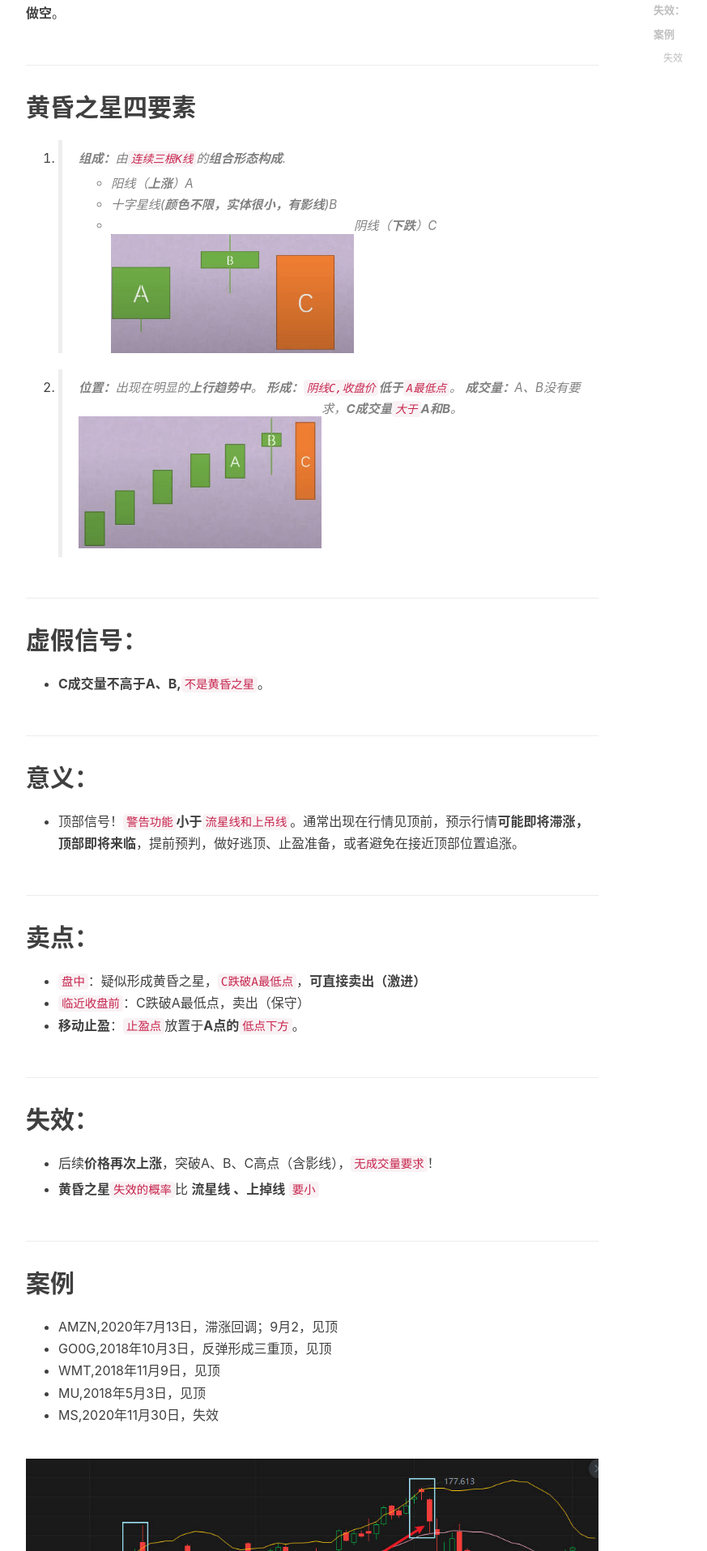
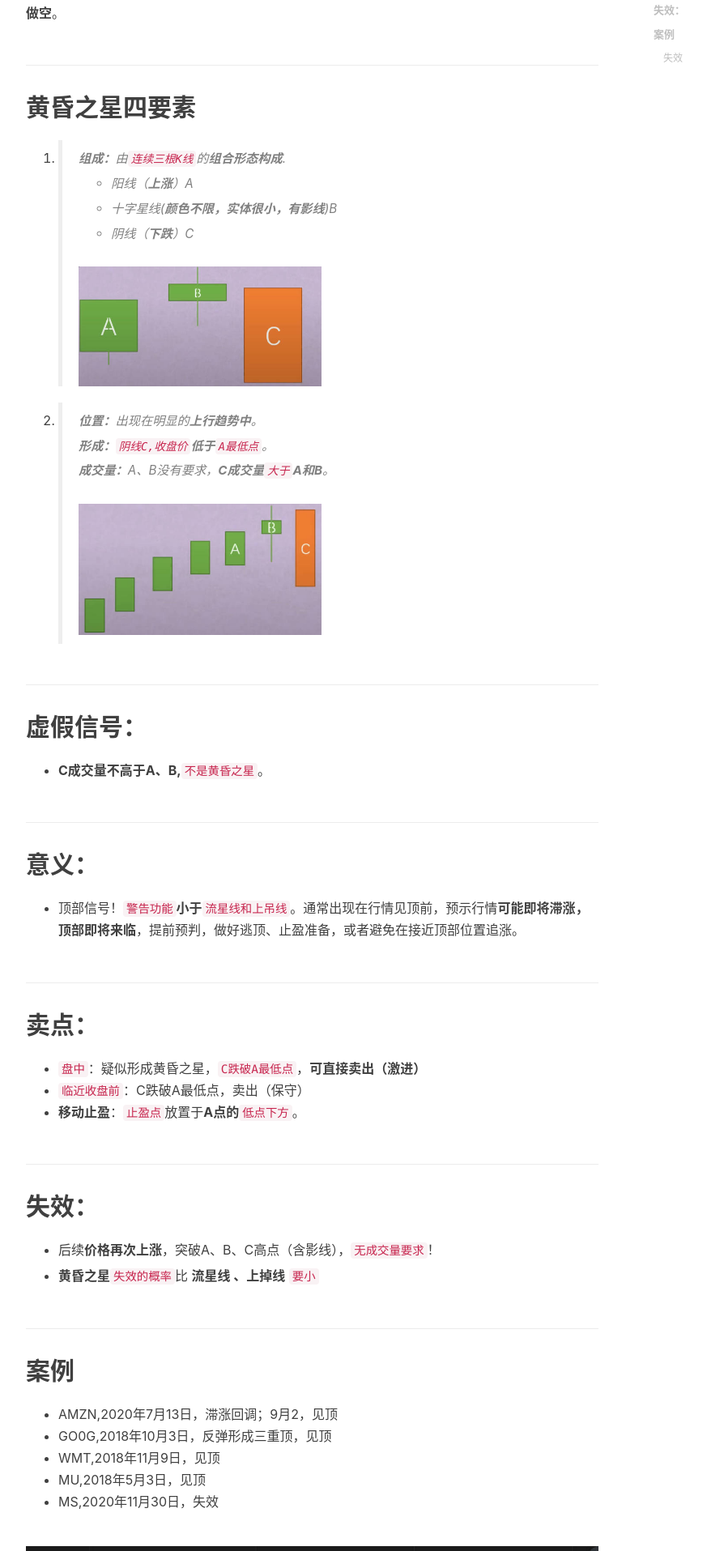
Before and after one commit to zaielsewhere/zaielsewhere.github.io, a Jekyll site: the page built from _posts/2025-01-22-21逃顶[形态[黄昏之星].md, in a window 1280 px wide. Shown: the part 569-2484 px from the top of the page at 81% size, without its empty margins (233-1106 px from the left). Built offline with Jekyll 4.4.1, drawn with Linux system fonts in a browser that asks for light colours; nearby versions of some CDN libraries; comment, search, counter and statistics services are not loaded.

Commit message:
校正测试

```diff
--- a/_posts/2025-01-22-21逃顶[形态[黄昏之星].md
+++ b/_posts/2025-01-22-21逃顶[形态[黄昏之星].md
@@ -21,15 +21,22 @@ tags:
 ## 黄昏之星四要素
 
 1. >**组成：**由`连续三根K线`的**组合形态构成**.
+   >
    >- 阳线（**上涨**）A
+   >
    >- 十字星线(**颜色不限，实体很小，有影线**)B
+   >
    >- 阴线（**下跌**）C
-   ><img src="/img/2025/01-22-21/1-1.jpg" width = "300" height = "200"  align=left />
-   ><br><br><br><br><br><br>
+   >
+   >  <img src="/img/2025/01-22-21/1-1.jpg" width = "300" height = "200"  align=left />
+   >  <br><br><br><br><br><br>
 
 2. > **位置：**出现在明显的**上行趋势中**。
+   >
    > **形成：**`阴线C,收盘价`**低于**`A最低点`。
+   >
    > **成交量：**A、B没有要求，**C成交量**`大于`**A和B**。
+   >
    > <img src="/img/2025/01-22-21/2-1.jpg" width = "300" height = "200"  align=left />
    > <br><br><br><br><br><br><br>
 
```
Also changed, not shown: _posts/2025-01-16-17抄底形态[倒锤子线].md (+4 -4 lines), _posts/2025-01-21-19逃顶[形态[流星线].md (+1 -0 lines).
